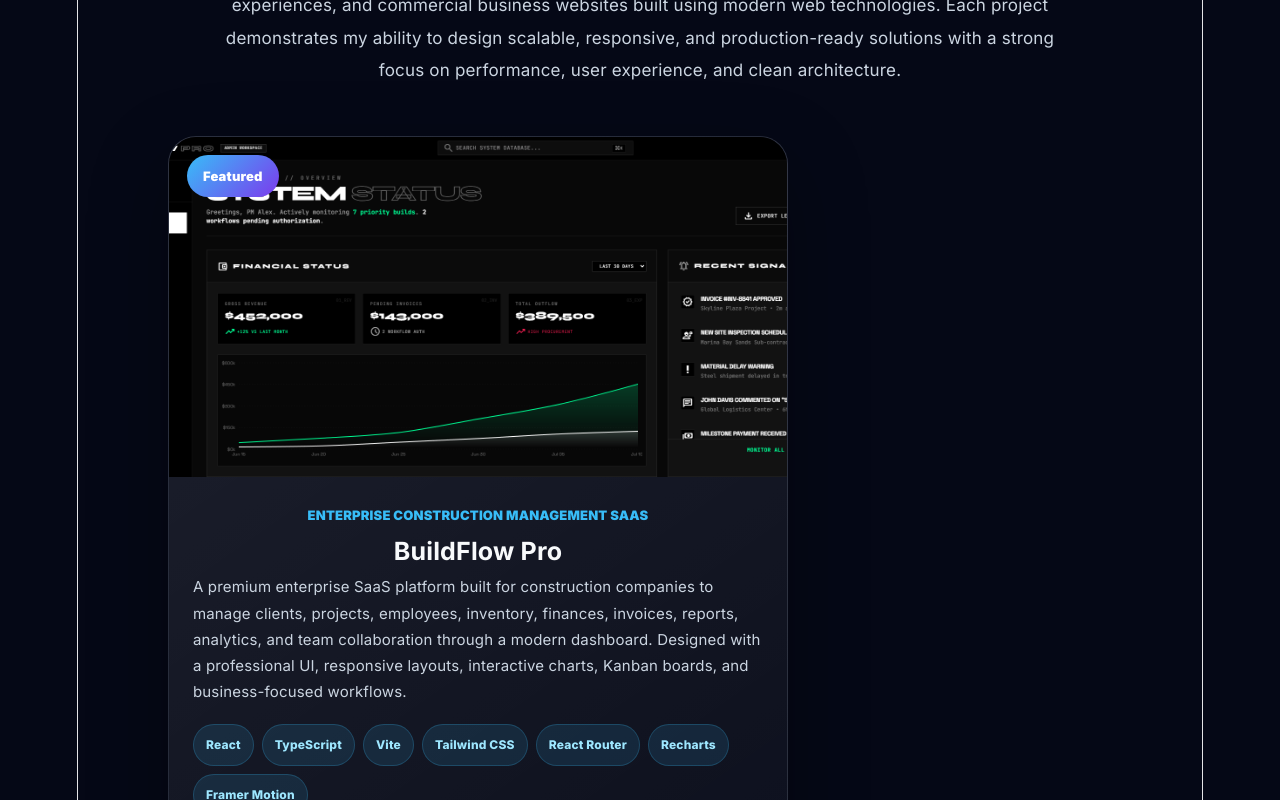
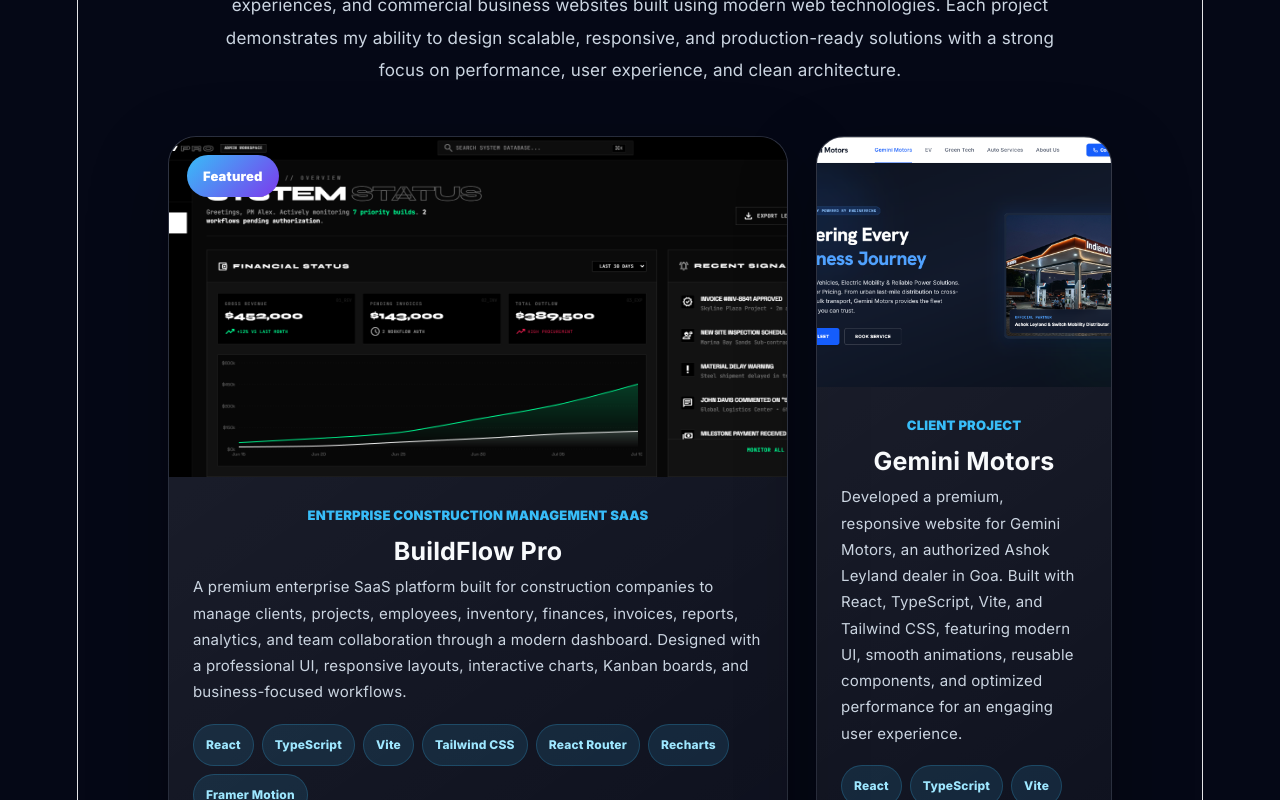
Before and after one commit to rajkumar-dev04/Raj-Portfolio, a React (Vite) app: page / in a window 1280 px wide. Shown: the part 5080-5880 px from the top of the page. Built offline with nearby package versions, Linux system fonts and the light colour scheme.

Commit message:
Add Gemini Motors client project to portfolio

```diff
--- a/src/components/Projects.jsx
+++ b/src/components/Projects.jsx
@@ -32,10 +32,10 @@
 },
 {
   title: "Gemini Motors",
+  category: "Client Project",
   image: geminimotors,
-  category: "Commercial Vehicle & Logistics Website",
   description:
-    "A premium corporate website developed for a commercial vehicle and logistics company. Features an elegant UI, fleet showcase, vehicle categories, responsive layouts, contact forms, business information, and a modern user experience focused on customer engagement.",
+    "Developed a premium, responsive website for Gemini Motors, an authorized Ashok Leyland dealer in Goa. Built with React, TypeScript, Vite, and Tailwind CSS, featuring modern UI, smooth animations, reusable components, and optimized performance for an engaging user experience.",
   tech: [
     "React",
     "TypeScript",
@@ -43,9 +43,17 @@
     "Tailwind CSS",
     "Framer Motion"
   ],
-  live: "https://YOUR-GEMINI-MOTORS.vercel.app",
-  github: "https://github.com/rajkumar-dev04/gemini-motors",
-  featured: true,
+  features: [
+    "Responsive Design",
+    "Modern UI/UX",
+    "Smooth Animations",
+    "Vehicle Showcase",
+    "Fuel Solutions",
+    "SEO Friendly",
+    "Performance Optimized"
+  ],
+  live: "https://gemini-motors.vercel.app",
+  github: "https://github.com/rajkumar-dev04/GEMINI_MOTORS"
 },
   {
     title: "Elorra Beauty Co.",
```
Also changed, not shown: src/assets/geminimotors.png.
